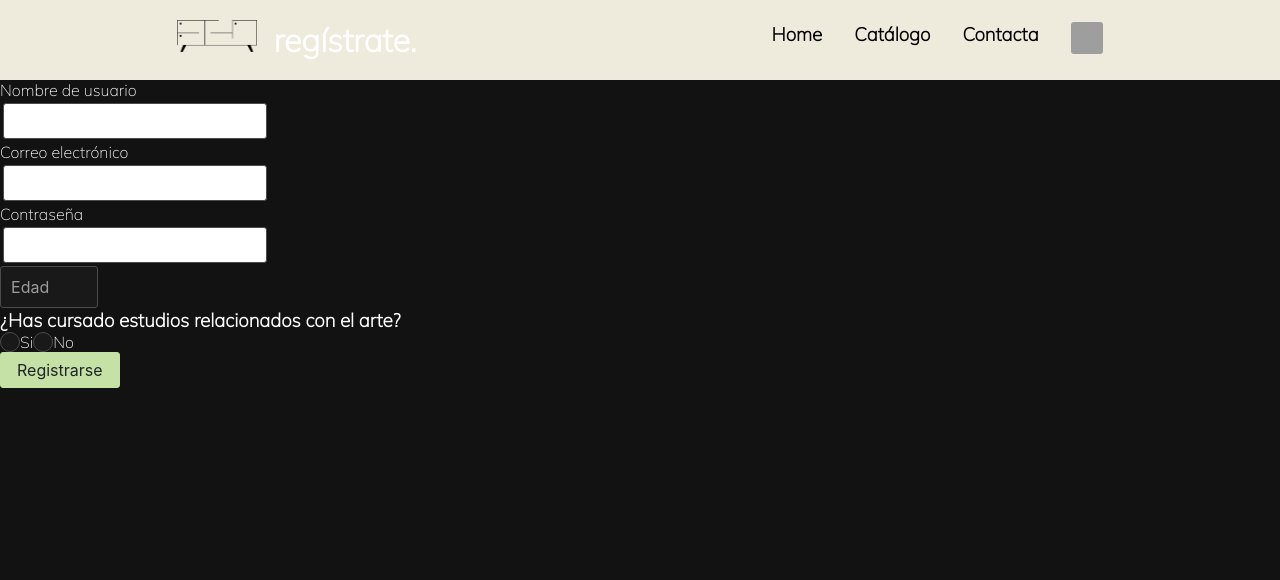
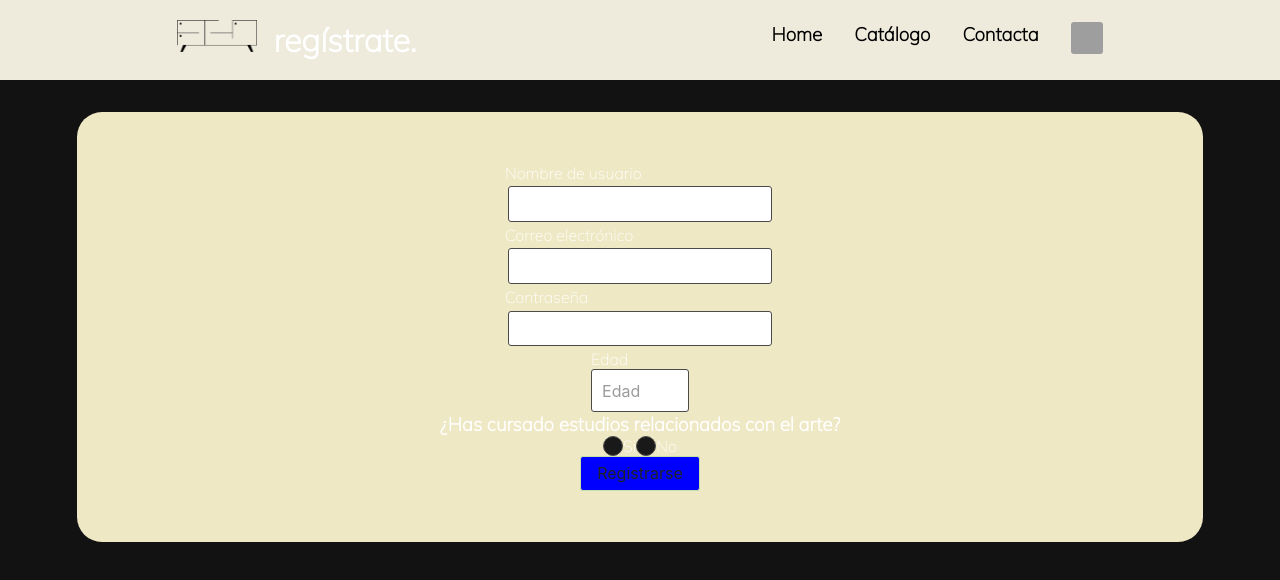
Before and after one commit to GitECV/furniture, a React (Create React App) app: page /register in a window 1280 px wide. Shown: the top 580 px of the page. Built offline with nearby package versions, Linux system fonts and the light colour scheme; grey boxes are pictures that could not be loaded.

Commit message:
Formulario con estilos

```diff
--- a/package.json
+++ b/package.json
@@ -21,6 +21,7 @@
     "react-redux": "^8.0.1",
     "react-router-dom": "^6.3.0",
     "react-scripts": "5.0.0",
+    "react-simple-star-rating": "^4.0.5",
     "redux": "^4.2.0",
     "three": "^0.139.2",
     "typescript": "^4.6.3",
--- a/src/components/catalog-content/catalog-content.jsx
+++ b/src/components/catalog-content/catalog-content.jsx
@@ -8,11 +8,13 @@ const CatalogContent = () => {
              title={"Cubo de madera"}
              description={"El cubo de madera está diseñado con ..."}
              image={Placeholder}
+             id={"1"}
              />
              <CatalogItem
              title={"Silla de madera"}
              description={"la silla de madera está diseñada con ..."}
              image={Placeholder}
+             id={"2"}
              />
         </div>
       );
--- a/src/components/catalog-item/catalog-item.jsx
+++ b/src/components/catalog-item/catalog-item.jsx
@@ -1,20 +1,62 @@
+import React, { useState, useEffect } from 'react'
 import { Image } from 'primereact/image';
 import './css/catalog-item.css';
+import { Rating } from 'react-simple-star-rating';
 import { Link } from 'react-router-dom';
 
 const CatalogItem = props => {
+    const [rating, setRating] = useState(0)
+
+    const handleRating = (rate) => {
+        if (sessionStorage.getItem("ID") !== null) {
+            setRating(rate);
+            //TODO Añadir un alert que avise de que el voto ha sido emitido
+        } else {
+            alert("Debes estar registrado para poder votar");
+        }
+        // other logic
+      }
+
+      useEffect(() => {
+        let object = {
+            valoracion:{element: props.id, rating: rating}
+        }
+        console.log(JSON.stringify(object));
+
+        //TRESCV
+        /*
+        fetch('https://mern-stack-tefege.herokuapp.com/api/usuarios', {
+                method: 'PUT',
+                body: JSON.stringify(object),
+                headers: {
+                    'Accept': 'application/json',
+                    'Content-Type': 'application/json'
+                }
+            })
+            .then(res => res.json())
+            .then(data => console.log(data))
+            .catch(err => console.error(err));
+            */
+
+        console.log(object);
+     }, [rating]);
+
     return (
-        <Link to='/element'>
-        <div className="catalog-item">
+
+        <div className="catalog-item" id={props.id}>
             <div className="catalog-item-text">
+            <Link to='/element'>
                 <h1>{props.title}</h1>
+                </Link>
                 <p>{props.description}</p>
+                <div className='rating-stars'>
+                <Rating onClick={handleRating} ratingValue={rating} />
+            </div>
             </div>
             <div className='catalog-item-img'>
                 <Image src= {props.image} template="Preview Content" alt="Producto" preview={false} width={500} />
             </div>
         </div>
-        </Link>
       );
 }
 
--- a/src/components/login-container/login-container.jsx
+++ b/src/components/login-container/login-container.jsx
@@ -25,6 +25,8 @@ const LoginContainer = props => {
                     setUsername("");
                     setContrasena("");
                     alert("Te has loggeado correctamente, puedes comenzar a votar");
+                    //Añadimos un session storage con el tipo de usuario
+                    sessionStorage.setItem('USER', data[d].type);
                     window.location.replace("/");
                     break;
             } else {
--- a/src/components/nav-bar-container/nav-bar-container.jsx
+++ b/src/components/nav-bar-container/nav-bar-container.jsx
@@ -24,6 +24,7 @@ const Container = props => {
         } else {
             if (loggout) {
                 sessionStorage.removeItem('ID');
+                sessionStorage.removeItem('USER');
                 alert("Acabas de salir de tu cuenta. ¡Nos vemos pronto!");
             }
             logginElement = (<div className="loggout">
@@ -31,6 +32,17 @@ const Container = props => {
         </div>)
         }
         return (logginElement);
+    }
+
+    const SuperUser = () => {
+        let superUserElement = null;
+
+        if (sessionStorage.getItem("USER") === "SUPERUSER") {
+            superUserElement = (
+                <NavBarMenu name={"Dashboard"} path={"/dashboard"}/>
+            );
+        }
+        return (superUserElement);
     }
 
     return (
@@ -44,6 +56,7 @@ const Container = props => {
             <NavBarMenu name={"Home"} path={"/"} />
             <NavBarMenu name={"Catálogo"} path={"/catalogo"}/>
             <NavBarMenu name={"Contacta"} path={"/contacta"}/>
+            <SuperUser />
             <Loggin />
             </div>
             <Hamburger toggled={isOpen} toggle={setOpen} onToggle={toggled => {
--- a/src/components/register-container/css/register-container.css
+++ b/src/components/register-container/css/register-container.css
@@ -3,4 +3,28 @@
   padding: 0;
 }
 
+form {
+  display: flex;
+  flex-direction: column;
+  align-items: center;
+}
+
+.form-container {
+  display: flex;
+  flex-direction: row;
+  justify-content: center;
+}
+
+.p-dropdown {
+  background-color: white;
+}
+
+.p-radiobutton-box {
+  color: white;
+}
+
+.p-button {
+  background-color: blue;
+}
+
 /*# sourceMappingURL=register-container.css.map */
--- a/src/components/register-container/register-container.jsx
+++ b/src/components/register-container/register-container.jsx
@@ -15,14 +15,13 @@ class RegisterForm extends Component {
     constructor() {
         super();
         this.state = {
-            nombre: 'null',
-            apellidos: 'null',
             username: '',
             contrasena:'',
             correo: '',
+            valoracion: 'null',
             type: "USER",
             edad: '',
-            curso: '',
+            estudios: '',
         }
         this.handleChange = this.handleChange.bind(this);
         this.addUsuario = this.addUsuario.bind(this);
@@ -63,7 +62,7 @@ class RegisterForm extends Component {
     }
 
     validateCurso() {
-        if(this.state.curso === '') {
+        if(this.state.estudios === '') {
             if (document.querySelector("#curso-help") === null) {
                 document.querySelector(".field-radiobutton").insertAdjacentHTML("beforeend", '<br /><small id="curso-help" className="p-error">Tienes que seleccionar una opción</small>');
             }
@@ -158,7 +157,7 @@ class RegisterForm extends Component {
             </React.Fragment>
         );
         return (
-            <div>
+            <div className='form-container'>
                 <form onSubmit={this.addUsuario}>
                 <div className="field-nombre">
                     <label htmlFor="username" className="block">Nombre de usuario</label><br />
@@ -173,13 +172,14 @@ class RegisterForm extends Component {
                     <Password id='contrasena' name='contrasena' onChange={this.handleChange} header={header} footer={footer} /> <br />
                 </div>
                 <div className='field-edad'>
+                <label htmlFor="edad" className="block">Edad</label><br />
                 <Dropdown name='edad' value={this.state.edad} options={edades} onChange={this.handleChange} placeholder="Edad" />
                 </div>
                 <h3>¿Has cursado estudios relacionados con el arte?</h3>
                 <div className="field-radiobutton">
-                    <RadioButton inputId="cursadosi" name="curso" value="Si" onChange={(e) => this.setState({curso: e.value})} checked={this.state.curso === 'Si'} />
+                    <RadioButton inputId="cursadosi" name="curso" value="Si" onChange={(e) => this.setState({estudios: e.value})} checked={this.state.estudios === 'Si'} />
                     <label htmlFor="cursadosi">Si</label>
-                    <RadioButton inputId="cursadono" name="curso" value="No" onChange={(e) => this.setState({curso: e.value})} checked={this.state.curso === 'No'} />
+                    <RadioButton inputId="cursadono" name="curso" value="No" onChange={(e) => this.setState({estudios: e.value})} checked={this.state.estudios === 'No'} />
                     <label htmlFor="cursadono">No</label>
                 </div>
                     <Button className='prime-button' label="Registrarse" />
--- a/src/components/register-container/scss/register-container.scss
+++ b/src/components/register-container/scss/register-container.scss
@@ -2,3 +2,27 @@
     margin: 0;
     padding: 0;
 }
+
+form {
+    display: flex;
+    flex-direction: column;
+    align-items: center;
+}
+
+.form-container {
+    display: flex;
+    flex-direction: row;
+    justify-content: center;
+}
+
+.p-dropdown {
+    background-color: white;
+}
+
+.p-radiobutton-box {
+    color: white;
+}
+
+.p-button {
+    background-color: blue;
+}
```
Also changed, not shown: 1 other file (tests, documents, lock files or other folders).
